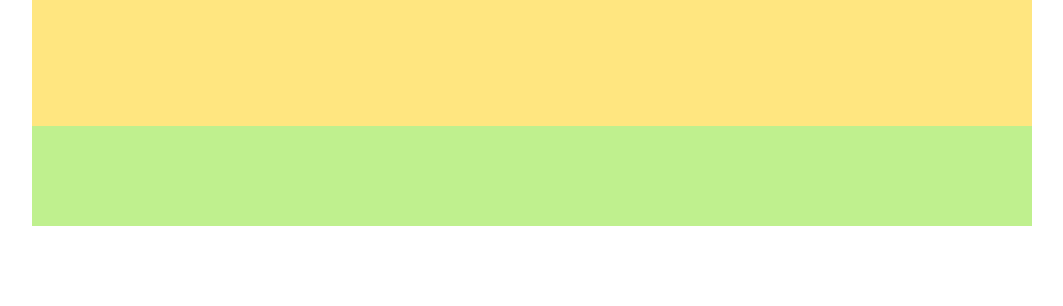
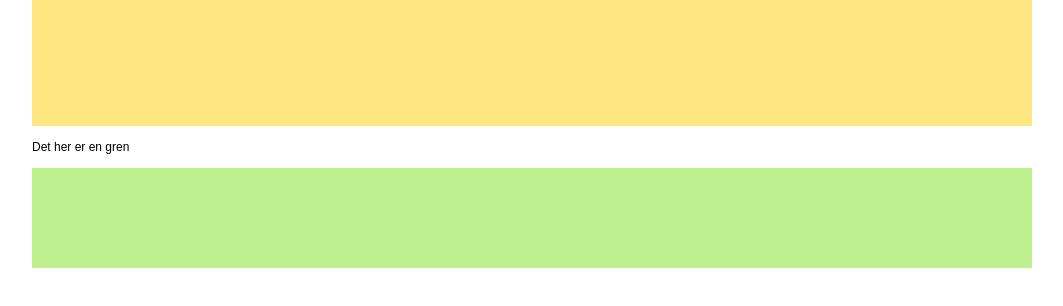
Before and after one commit to JulieVirkus/Colorcloud_knit, a plain HTML site: page index.html in a window 1280 px wide. Shown: the part 40-346 px from the top of the page, without its empty margins (116-1179 px from the left). Drawn offline with Linux system fonts and the light colour scheme.

Commit message:
Added Branch with P Tag

```diff
--- a/index.html
+++ b/index.html
@@ -19,7 +19,7 @@
 
 	<main class="content">
 
-
+<p>Det her er en gren</p>
 
 	</main><!-- .content -->
 
```
